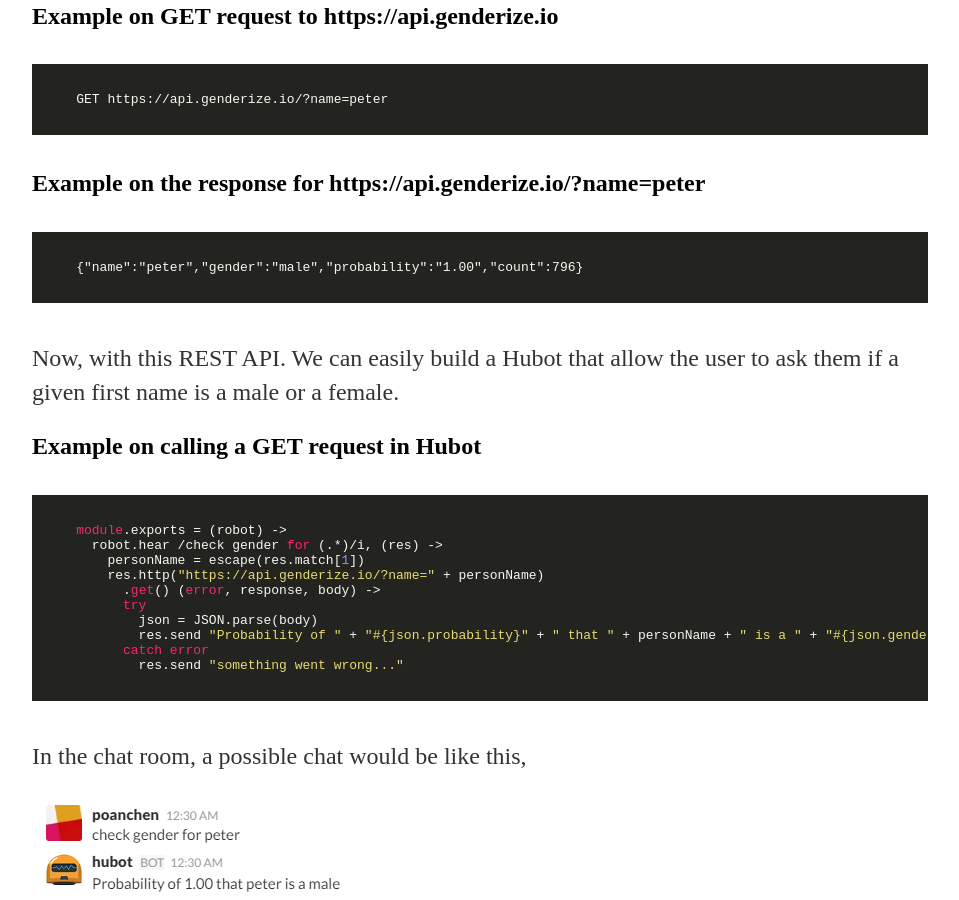
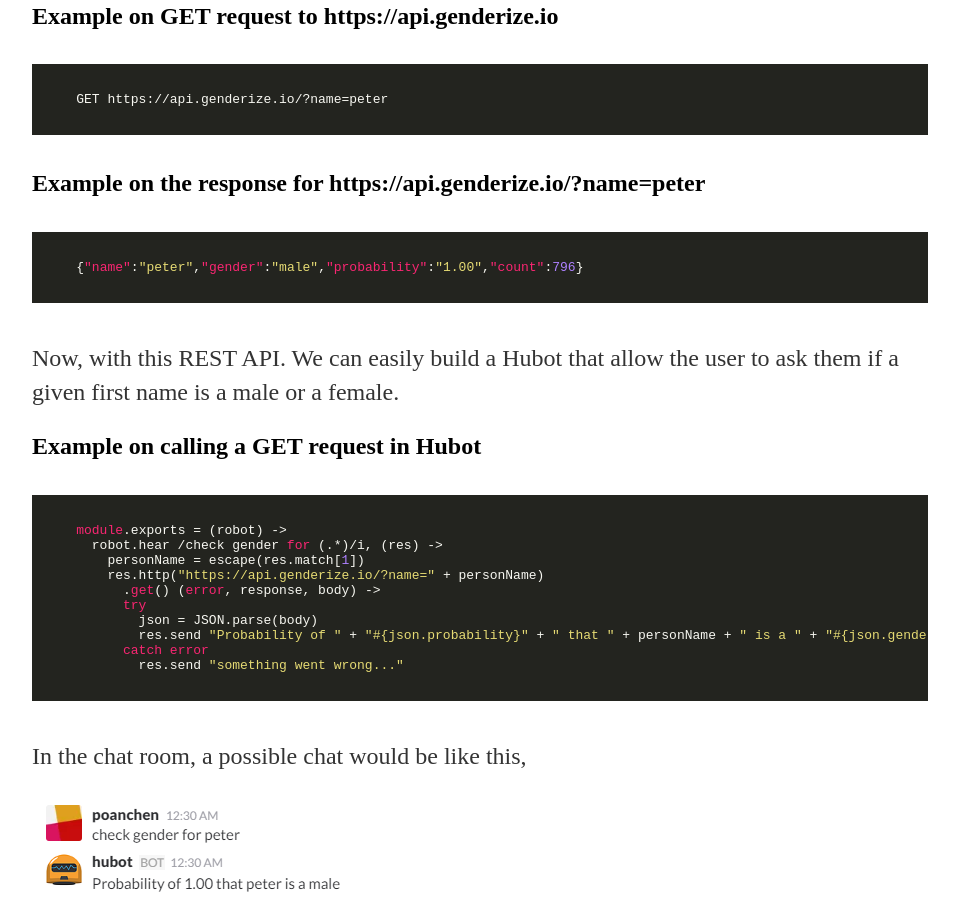
Before and after one commit to poanchen/poanchen.github.io, a Jekyll site: the page built from _posts/2016-10-18-how-to-build-a-simple-chat-bot-using-hubot-that-determine-gender-based-on-name.md, in a window 1280 px wide and 900 px high, scrolled down 1934 px. Shown: the whole window, without its empty margins (160-1119 px from the left). Built offline with Jekyll 4.4.1, drawn with Linux system fonts in a browser that asks for light colours; nearby versions of some CDN libraries; comment, search, counter and statistics services are not loaded.

Commit message:
Update 2016-10-18-how-to-build-a-simple-chat-bot-using-hubot-that-determine-gender-based-on-name.md

```diff
--- a/_posts/2016-10-18-how-to-build-a-simple-chat-bot-using-hubot-that-determine-gender-based-on-name.md
+++ b/_posts/2016-10-18-how-to-build-a-simple-chat-bot-using-hubot-that-determine-gender-based-on-name.md
@@ -51,7 +51,7 @@ Okay, now before we begin. I would like to introduce an amazing REST API that we
 ## Example on the response for https://api.genderize.io/?name=peter
 
 <pre>
-  <code class="html">
+  <code class="json">
     {"name":"peter","gender":"male","probability":"1.00","count":796}
   </code>
 </pre>
```
